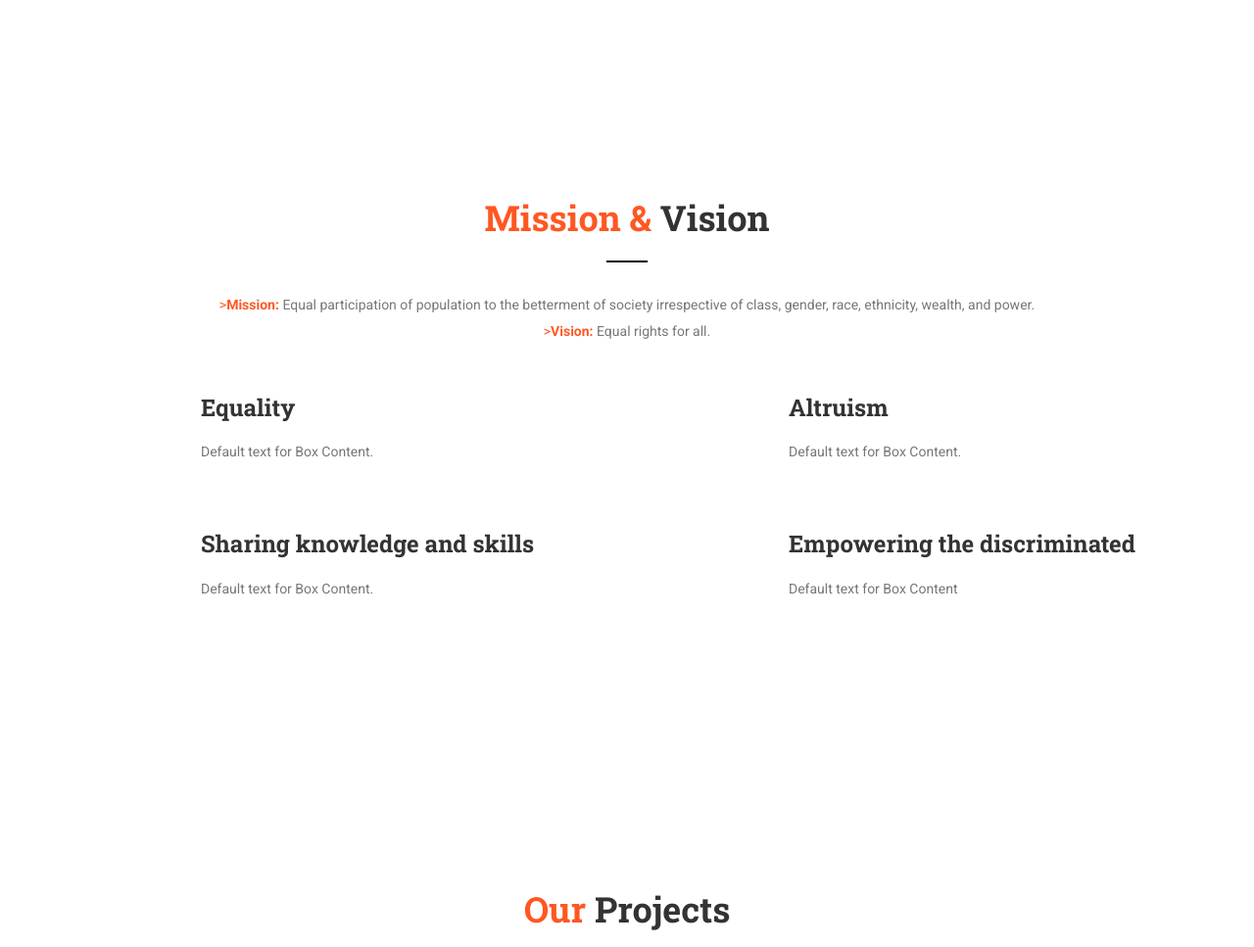
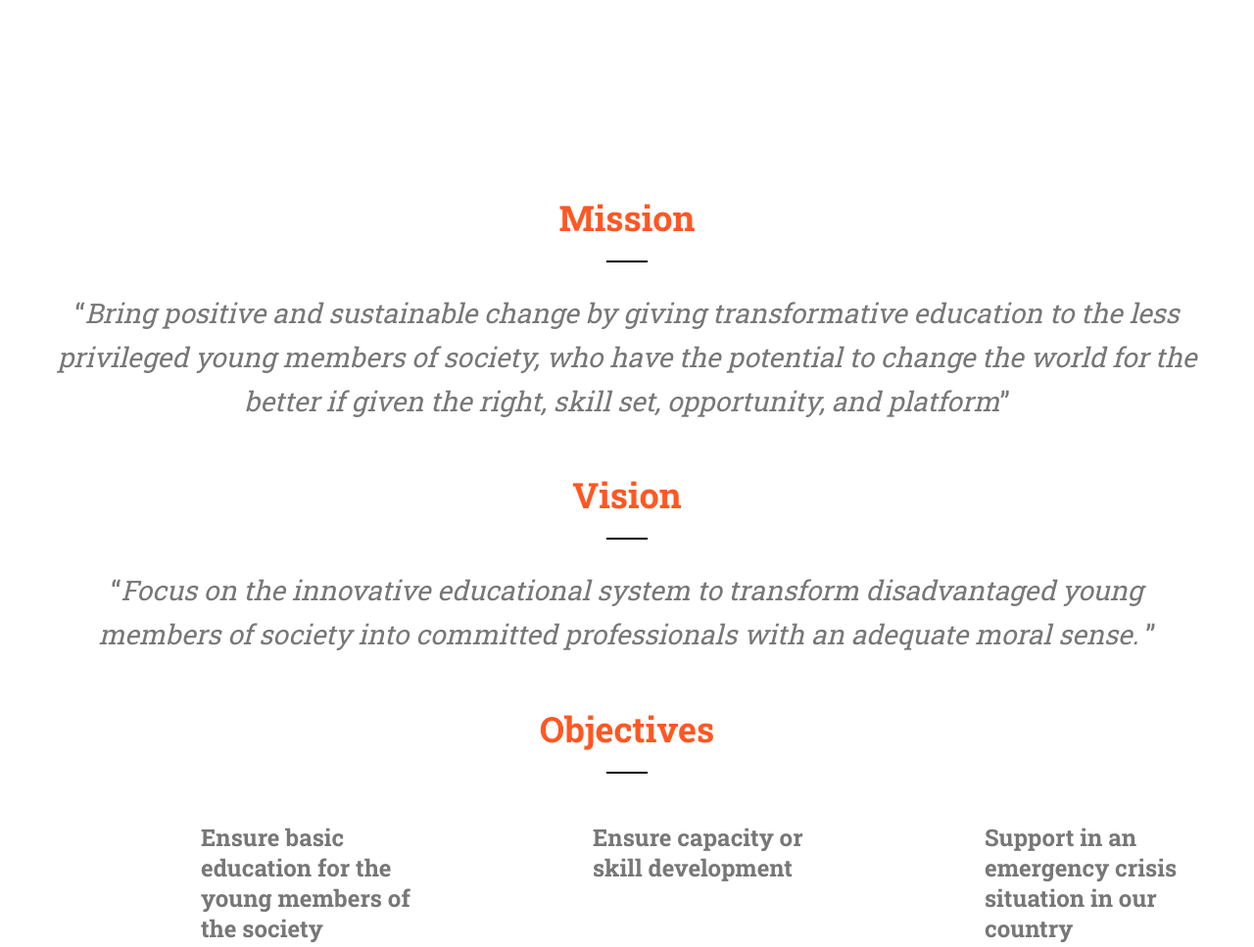
Before and after one commit to KSMubasshir/hashimukh, a Django app: page / in a window 1280 px wide. Shown: the part 1710-2677 px from the top of the page at 98% size. Run offline with Django 4.2, Linux system fonts and the light colour scheme; data that the repository does not hold is empty; some libraries are stand-ins or nearby versions; some web fonts are replaced; grey boxes are pictures that could not be loaded.

Commit message:
mission, vision and objectives added

```diff
--- a/templates/home/index.html
+++ b/templates/home/index.html
@@ -51,8 +51,6 @@
                             <li></li>
                             <li></li>
                             <li><h4>Spread the Smile</h4></li>
-                            {#								<li>73/D Central Road, Dhanmondi, Dhaka</li>#}
-                            {#								<li>+8801994715244</li>#}
                         </ul>
                     </div>
 
@@ -363,58 +361,85 @@
         <div class="auto-container">
             <!-- Sec Title -->
             <div class="sec-title centered">
-                <h2><span class="theme_color">Mission & </span> Vision</h2>
-                <div class="text"><span class="theme_color">><b>Mission: </b></span> Equal participation of population
-                    to the betterment of society irrespective of class, gender, race, ethnicity, wealth, and
-                    power.<br><span class="theme_color">><b>Vision: </b></span>Equal rights for all.
+                <h2><span class="theme_color">Mission</span> </h2>
+                <div class="text">
+                    <h3><q><i>Bring positive and sustainable change by giving transformative education to the  less privileged young members of society, who have the potential to change the world for the better if given the right, skill set, opportunity, and platform</i></q></h3>
                 </div>
             </div>
+            <div class="sec-title centered">
+                <h2><span class="theme_color">Vision</span> </h2>
+                <div class="text">
+                    <h3><q><i>Focus on the innovative educational system to transform disadvantaged young members of society into committed professionals with an adequate moral sense. </i></q></h3>
+                </div>
+            </div>
+
+            <div class="sec-title centered">
+                <h2><span class="theme_color">Objectives</span> </h2>
+            </div>
+
             <div class="row clearfix">
 
                 <!-- Service Block Two -->
-                <div class="service-block-two col-lg-6 col-md-12 col-sm-12">
+                <div class="service-block-two col-lg-4 col-md-12 col-sm-12">
                     <div class="inner-box wow fadeInLeft" data-wow-delay="0ms" data-wow-duration="1500ms">
                         <div class="icon-box">
-                            <span class="icon flaticon-money-bag"></span>
+                            <span class="icon flaticon-book"></span>
                         </div>
-                        <h3><a href="causes-single.html">Equality</a></h3>
-                        <div class="text">Default text for Box Content.</div>
+                        <h3>Ensure basic education for the young members of the society</h3>
+                    </div>
+                </div>
+
+
+                <!-- Service Block Two -->
+                <div class="service-block-two col-lg-4 col-md-12 col-sm-12">
+                    <div class="inner-box wow fadeInRight" data-wow-delay="0ms" data-wow-duration="1500ms">
+                        <div class="icon-box">
+                            <span class="icon flaticon-award"></span>
+                        </div>
+                        <h3>Ensure capacity or skill development</h3>
                     </div>
                 </div>
 
                 <!-- Service Block Two -->
-                <div class="service-block-two col-lg-6 col-md-12 col-sm-12">
-                    <div class="inner-box wow fadeInRight" data-wow-delay="0ms" data-wow-duration="1500ms">
+                <div class="service-block-two col-lg-4 col-md-12 col-sm-12">
+                    <div class="inner-box wow fadeInRight" data-wow-delay="300ms" data-wow-duration="1500ms">
                         <div class="icon-box">
-                            <span class="icon flaticon-donation-2"></span>
+                            <span class="icon flaticon-chat-comment-oval-speech-bubble-with-text-lines"></span>
                         </div>
-                        <h3><a href="web/index.html">Altruism</a></h3>
-                        <div class="text">Default text for Box Content.</div>
+                        <h3>Support in an emergency crisis situation in our country</h3>
                     </div>
                 </div>
 
                 <!-- Service Block Two -->
-                <div class="service-block-two col-lg-6 col-md-12 col-sm-12">
+                <div class="service-block-two col-lg-4 col-md-12 col-sm-12">
+                    <div class="inner-box wow fadeInLeft" data-wow-delay="300ms" data-wow-duration="1500ms">
+                        <div class="icon-box">
+                            <span class="icon flaticon-donation-2"></span>
+                        </div>
+                        <h3>Motivate the youth of our country to actively participate in volunteering work to give back to the community</h3>
+                    </div>
+                </div>
+
+
+                <!-- Service Block Two -->
+                <div class="service-block-two col-lg-4 col-md-12 col-sm-12">
+                    <div class="inner-box wow fadeInRight" data-wow-delay="300ms" data-wow-duration="1500ms">
+                        <div class="icon-box">
+                            <span class="icon flaticon-world"></span>
+                        </div>
+                        <h3>Make young members of society well aware of our history, culture, and customs and make them compassionate</h3>
+                    </div>
+                </div>
+
+                <!-- Service Block Two -->
+                <div class="service-block-two col-lg-4 col-md-12 col-sm-12">
                     <div class="inner-box wow fadeInLeft" data-wow-delay="300ms" data-wow-duration="1500ms">
                         <div class="icon-box">
                             <span class="icon flaticon-house-1"></span>
                         </div>
-                        <h3><a href="causes-single.html">Sharing knowledge and skills</a></h3>
-                        <div class="text">Default text for Box Content.</div>
+                        <h3>Build confidence among the slum families and help them to dream for a better life</h3>
                     </div>
                 </div>
-
-                <!-- Service Block Two -->
-                <div class="service-block-two col-lg-6 col-md-12 col-sm-12">
-                    <div class="inner-box wow fadeInRight" data-wow-delay="300ms" data-wow-duration="1500ms">
-                        <div class="icon-box">
-                            <span class="icon flaticon-world"></span>
-                        </div>
-                        <h3><a href="causes-single.html">Empowering the discriminated</a></h3>
-                        <div class="text">Default text for Box Content</div>
-                    </div>
-                </div>
-
             </div>
         </div>
     </section>
```
